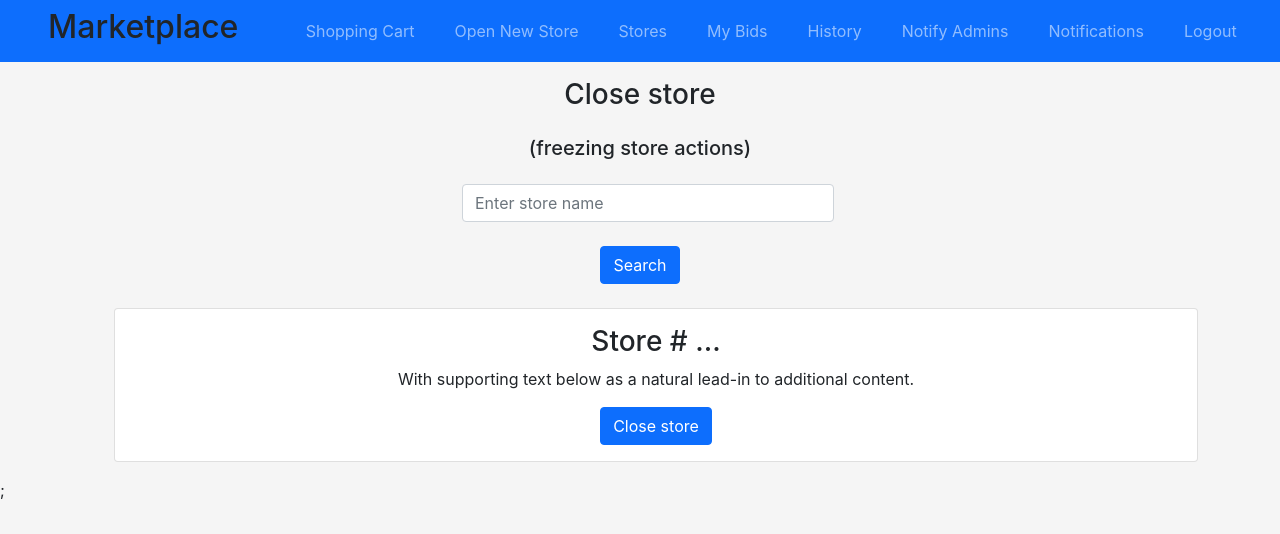
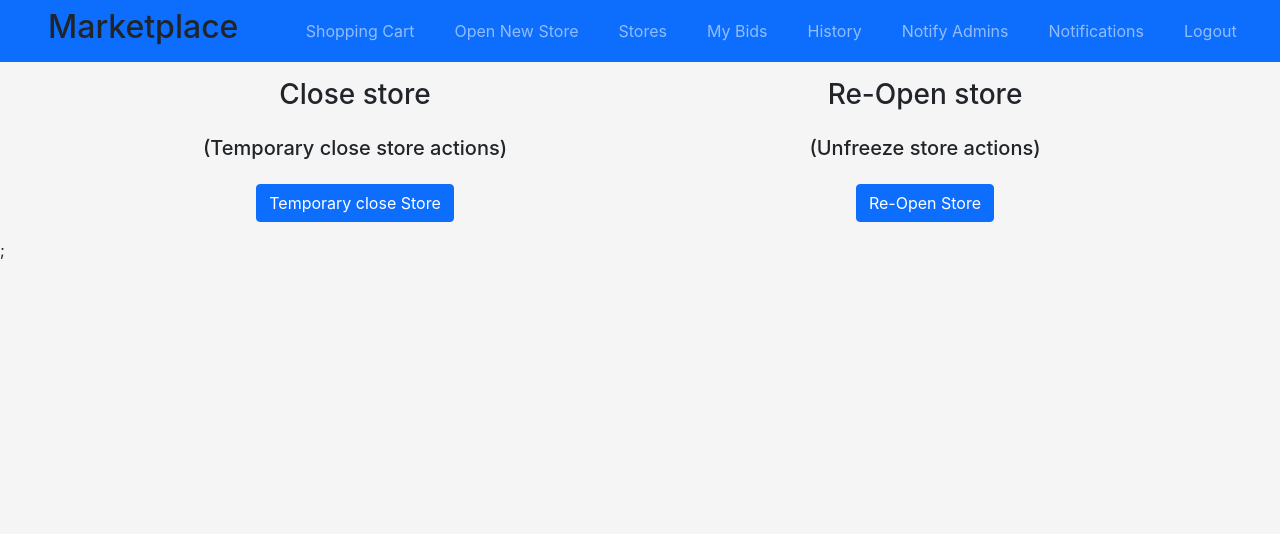
Before and after one commit to danielpiro/Workshop-16b, a Next.js app in the folder GUI/: page /close-store in a window 1280 px wide. Shown: the top 534 px of the page. Built offline with nearby package versions, Linux system fonts and the light colour scheme.

Commit message:
updated freeze (close) store + fire manager/owner

```diff
--- a/GUI/pages/close-store.js
+++ b/GUI/pages/close-store.js
@@ -2,110 +2,108 @@ import Menu from "../components/menu";
 import axios from "axios";
 import { useState, useEffect } from "react";
 import Link from "next/link";
+import { useCookies } from "react-cookie";
+import api from "../components/api";
+//import { useRouter } from "next/router";
+import createNotification from "../components/norification";
 
 const CloseStore = () => {
-  const [store, setStore] = useState([]);
+  //const router = useRouter();
+  //const [store, setStore] = useState([]);
   const [isLoading, setIsLoading] = useState(false);
   const [searchValue, setSearchValue] = useState("");
-  const [userPermission, setUserPermission] = useState("Admin"); //TODO: Need to change to Guest when logic is ready!
+  const [cookies, setCookie, removeCookie] = useCookies([
+    "username",
+    "password",
+    "userId",
+    "type",
+  ]);
 
-  const onSearch = async (e) => {
+  const onCloseStore = async (e) => {
     e.preventDefault();
     setIsLoading(!isLoading);
-    if(searchValue !== ""){
     await api
       .post(
-          `/store/freeze/storeId=${store}?&userId=${""}`
+        `/store/unfreeze/?storeId=${window.location.href.split("?").pop()}&userId=${cookies.userId}`
       )
       .then((res) => {
-          if (res.status === 200) {
         const { data } = res;
+          if (data.success) {
             console.log(data);
             createNotification("success", "Close store done successfully", () =>
               router.push("/dashboard")
             )();
         } else {
-            const { data } = res;
-            console.log(data);
-            createNotification("error", "failure closing store!")();
+          // const { data } = res;
+          console.log(data.reason);
+          createNotification("error", `failure closing store! ${data.reason}`)();
         }
       })
-        .catch((err) => console.log("err"));
-    }
-    else{
-      createNotification("error", "store name is not valid, please try again!")();
-    }
+      .catch((err) => createNotification("error", data.reason)()); //console.log("err"));
   };
 
-  const onChange = (e) => {
+  const onReOpenStore = async (e) => {
     e.preventDefault();
-    setSearchValue(e.target.value);
-  };
-
-  const onCloseStore = (e) => {
-    e.preventDefault();
-    console.log(e.target.value);
+    setIsLoading(!isLoading);
+    await api
+      .post(
+        `/store/freeze/?storeId=${window.location.href.split("?").pop()}&userId=${cookies.userId}`
+      )
+      .then((res) => {
+        const { data } = res;
+          if (data.success) {
+            console.log(data);
+            createNotification("success", "Close store done successfully", () =>
+              router.push("/dashboard")
+            )();
+        } else {
+          // const { data } = res;
+          console.log(data.reason);
+          createNotification("error", `failure closing store! ${data.reason}`)();
+        }
+      })
+      .catch((err) => createNotification("error", data.reason)()); //console.log("err"));
   };
 
   return (
     <>
       <Menu />
       <div className="container m-auto w-100">
+        <div className="row">
+          <div className="col">
             <span className="text-center m-3">
               {" "}
               <h3>Close store</h3>{" "}
             </span>
             <span className="text-center">
               {" "}
-          <h5>(freezing store actions)</h5>{" "}
+              <h5>(Temporary close store actions)</h5>{" "}
             </span>
 
-        <nav className="navbar navbar-expand-lg bg-secondery d-flex justify-content-center">
-          <form className="row form-inline col-4">
-            <input
-              className="form-control mr-sm-2 m-2"
-              type="search"
-              placeholder="Enter store name"
-              aria-label="Search"
-              onChange={onChange}
-            />
-
             <div className="d-flex justify-content-center">
-              <button className="btn btn-primary my-3" onClick={onSearch}>
-                Search
-              </button>
-            </div>
-          </form>
-        </nav>
-        <ul>
-          <div class="card text-center">
-            <div class="card-body">
-              <h3 class="card-title">Store # ...</h3>
-              <p class="card-text">
-                With supporting text below as a natural lead-in to additional
-                content.
-              </p>
-              <button class="btn btn-primary" onClick={onCloseStore}>
-                Close store
+              <button className="btn btn-primary my-3" onClick={onCloseStore}>
+              Temporary close Store
               </button>
             </div>
           </div>
-          {!isLoading ? (
-            store.map((shop) => {
-              return (
-                <div>
-                  <li key={shop.id}>{shop}</li>
-                </div>
-              );
-            })
-          ) : (
-            <div className="container">
+
+          <div className="col">
+            <span className="text-center m-3">
+              {" "}
+              <h3>Re-Open store</h3>{" "}
+            </span>
+            <span className="text-center">
+              {" "}
+              <h5>(Unfreeze store actions)</h5>{" "}
+            </span>
+
             <div className="d-flex justify-content-center">
-                <div className="spinner-border my-5 me-4" />
+              <button className="btn btn-primary my-3" onClick={onReOpenStore}>
+              Re-Open Store
+              </button>
             </div>
           </div>
-          )}
-        </ul>
+        </div>
       </div>
     </>
   );
--- a/GUI/pages/stores.js
+++ b/GUI/pages/stores.js
@@ -52,9 +52,10 @@ const Stores = () => {
           return await api.get(`store/owner/permmitions?user=${cookies.userId}`).then((res) => {
             const { data } = res;
             if (data.success) {
-              console.log(data.value);
+              console.log(data.value[0].storeId);
+              console.log(data.value[0].permission);
             } else {
-              console.log(data.reason)();
+              console.log(data.reason);
             }
           });
         })
```
Also changed, not shown: GUI/pages/fire-owner-manager-to-store.js (+12 -36 lines), 2 other files (tests, documents, lock files or other folders). Lines whose indentation alone changed are shown as unchanged.
